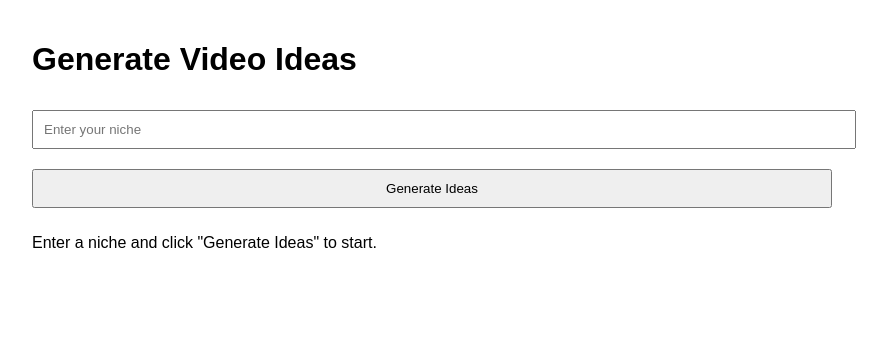
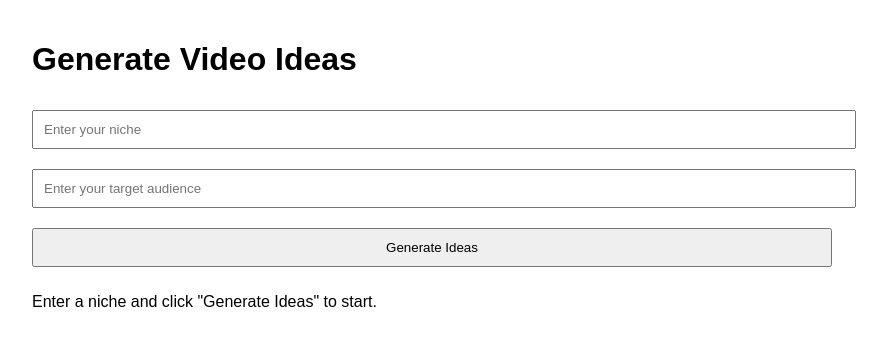
Before and after one commit to jackforgothispassword/AI-Content-Calendar, a Flask app: page / in a window 1280 px wide. Shown: the top 346 px of the page, without its empty margins (208-1095 px from the left). Run offline with Flask 3, Linux system fonts and the light colour scheme.

Commit message:
added Target Audience param

```diff
--- a/templates/index.html
+++ b/templates/index.html
@@ -2,7 +2,7 @@
 <html lang="en">
 <head>
     <meta charset="UTF-8">
-    <title>Generate Video Ideas</title>
+    <title>Generate YouTube Video Ideas</title>
     <style>
         body {
             font-family: Arial, sans-serif;
@@ -27,15 +27,16 @@
     <h1>Generate Video Ideas</h1>
     <form method="POST" action="/">
         <input type="text" name="niche" placeholder="Enter your niche" required>
+        <input type="text" name="target_audience" placeholder="Enter your target audience" required>
         <input type="submit" value="Generate Ideas">
     </form>
     {% if video_ideas %}
-        <h2>Generated Video Ideas for {{ niche }}:</h2>
-        <ol>
+        <h2>Generated Video Ideas for the {{ niche }} niche and {{ target_audience }} target audience: </h2>
+        <p>
             {% for idea in video_ideas %}
                 <li>{{ idea }}</li>
             {% endfor %}
-        </ol>
+        </p>
     {% else %}
         <p>Enter a niche and click "Generate Ideas" to start.</p>
     {% endif %}
```
